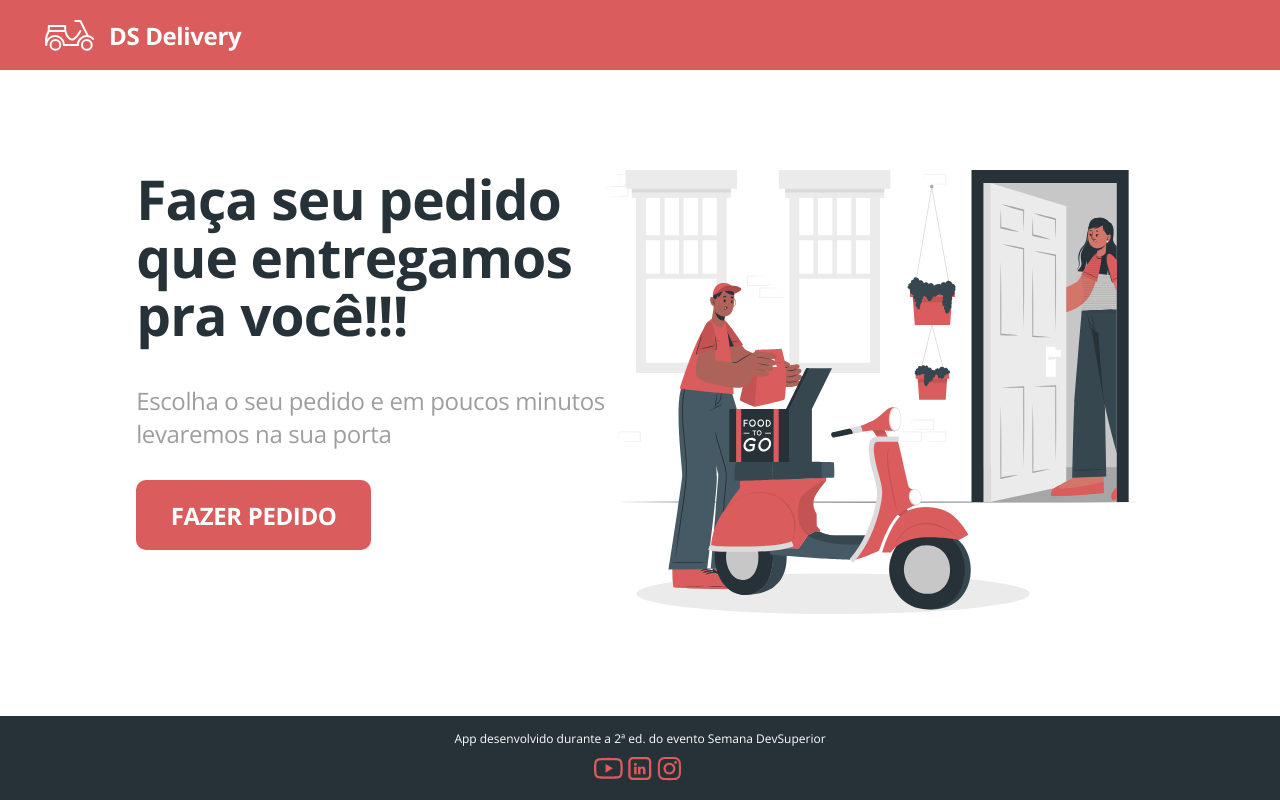
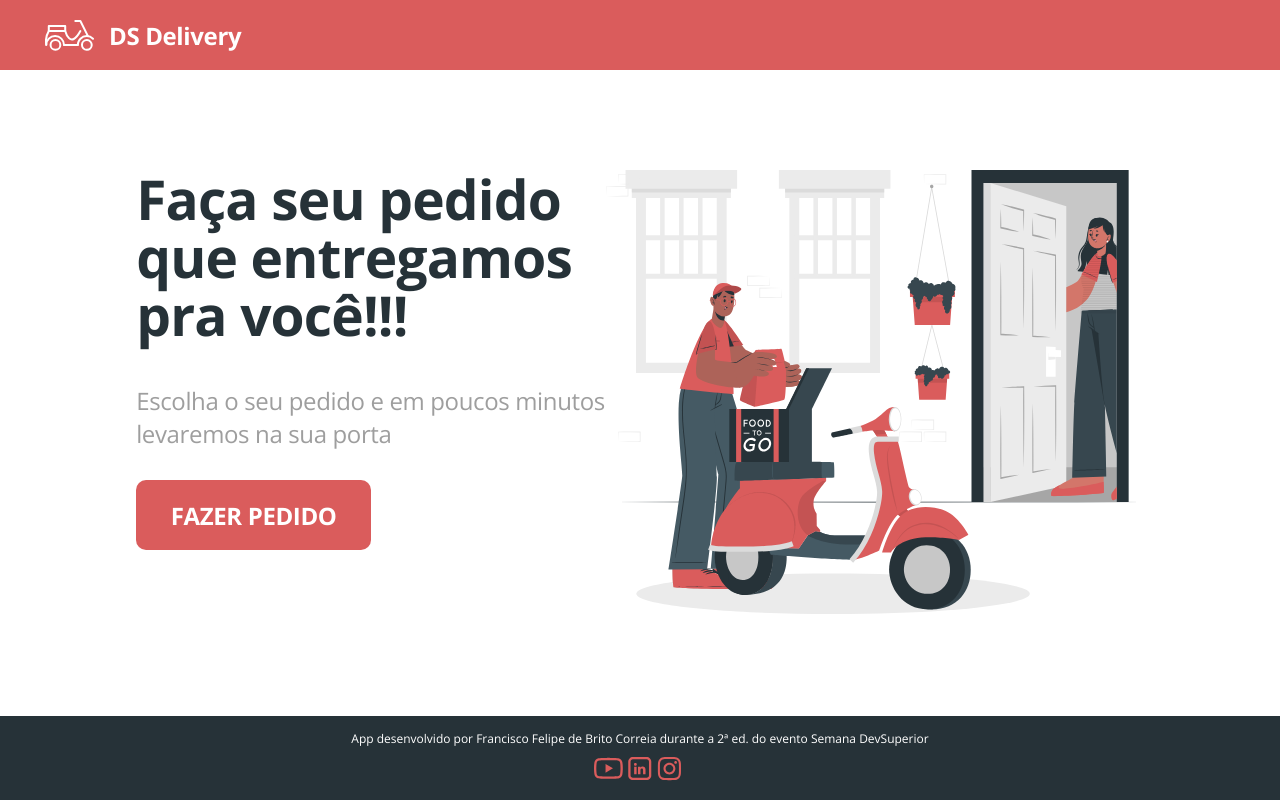
Before and after one commit to francisco-code/dsdeliver-sds2, a React (Create React App) app in the folder front-web/: page / in a window 1280 px wide. Built offline with nearby package versions, Linux system fonts and the light colour scheme; no server answers.

Commit message:
Finish front-end-web

```diff
--- a/front-web/src/Footer/index.tsx
+++ b/front-web/src/Footer/index.tsx
@@ -6,7 +6,7 @@ import { ReactComponent as InstagramIcon } from './instagram.svg';
 function Footer() {
     return (
         <footer className="main-footer">
-            App desenvolvido durante a 2ª ed. do evento Semana DevSuperior
+            App desenvolvido por Francisco Felipe de Brito Correia durante a 2ª ed. do evento Semana DevSuperior
             <div className="footer-icons">
                 <a href="https://www.youtube.com/channel/UC6f7eN1TUIqztgjcsJxgsoA" target="_new">
                     <YouTubeIcon />
```
